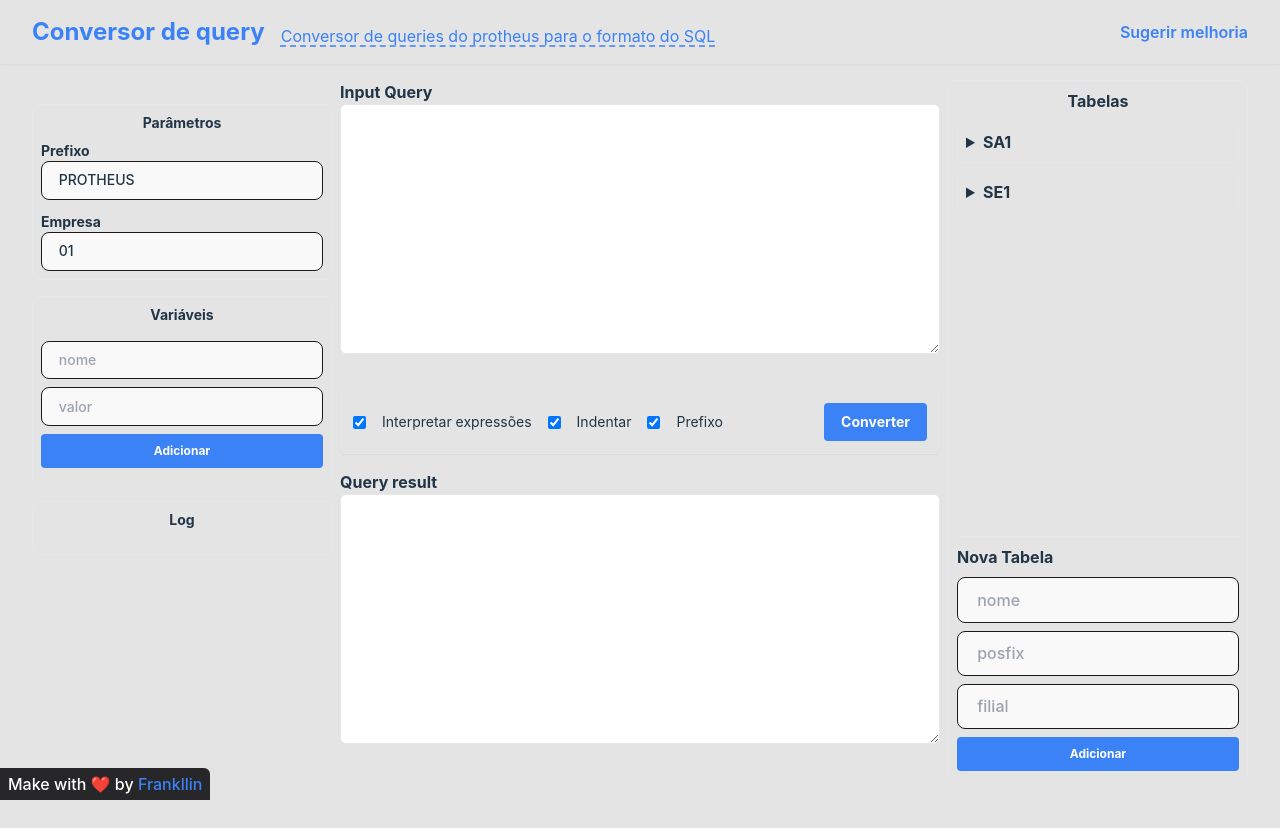
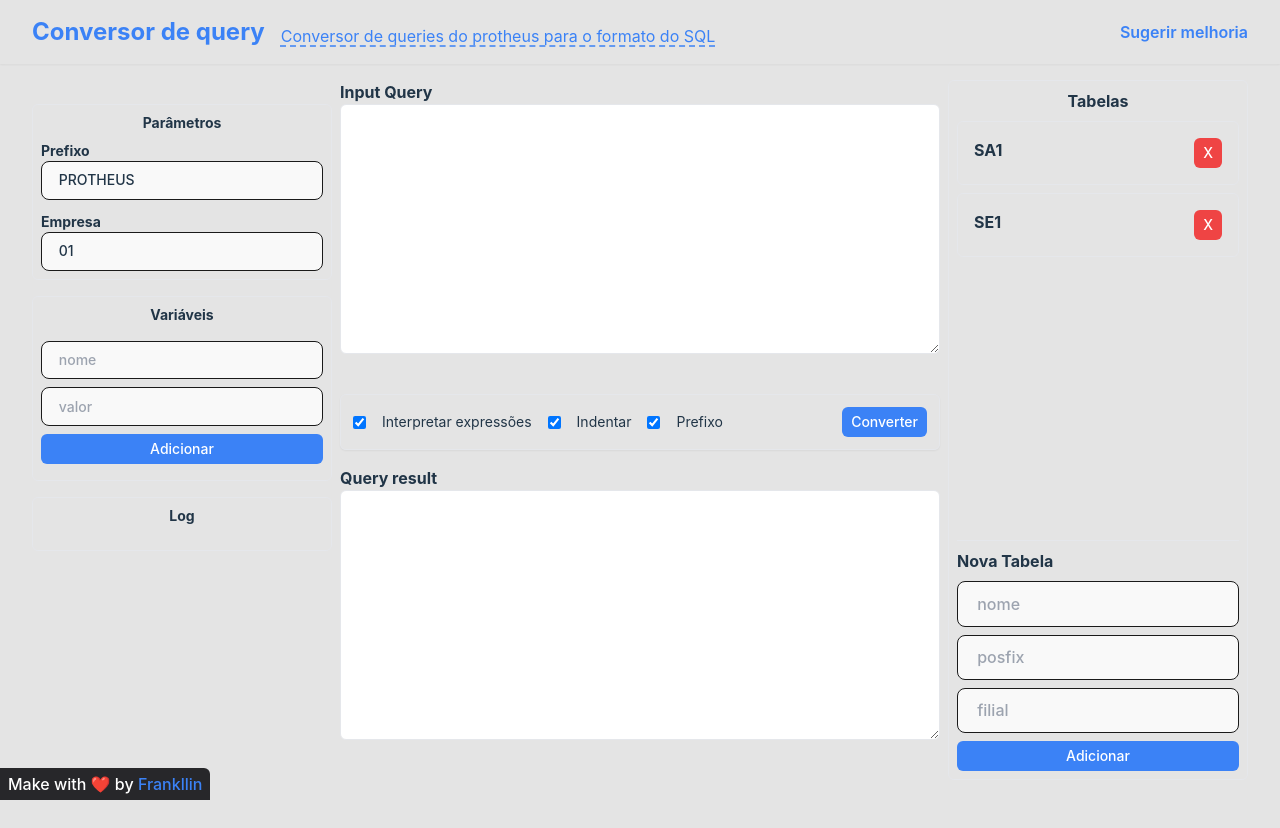
Before and after one commit to frankllin15/queryp-convert, a Preact app: page / in a window 1280 px wide. Built offline with nearby package versions, Linux system fonts and the light colour scheme.

Commit message:
update aside table

```diff
--- a/src/app.jsx
+++ b/src/app.jsx
@@ -2,7 +2,7 @@ import { useState } from "preact/hooks";
 import "./app.css";
 import { Header } from "./components/layout/Header";
 import { Footer } from "./components/layout/Footer";
-import { AsideParams } from "./components/layout/AsideParams";
+import { AsideParams } from "./components/AsideParams";
 import { QueryInOut } from "./components/QueryInOut";
 import { AsideTableMenu } from "./components/AsideTableMenu";
 import { GlobalProvider } from "./context/GlobalProvider";
--- a/src/components/layout/AsideParams.jsx
+++ b/src/components/AsideParams.jsx
@@ -1,4 +1,5 @@
-import { useGlobalContext } from "../../context/GlobalProvider";
+import { useGlobalContext } from "../context/GlobalProvider";
+import { Button } from "./common/Button";
 
 export const AsideParams = () => {
     const {
@@ -100,13 +101,11 @@ export const AsideParams = () => {
                         name="value"
                         className="border"
                     ></input>
-                    <button
+                    <Button
                         type="submit"
-                        id="add-variables"
-                        className="bg-blue-500 hover:bg-blue-700 text-white font-bold py-2 px-3 rounded text-xs"
                     >
                         Adicionar
-                    </button>
+                    </Button>
                 </div>
                 <ul className="flex flex-col gap-2">
                     {variables.map((variable) => {
@@ -116,13 +115,13 @@ export const AsideParams = () => {
                                     {variable.name} = {variable.value}
                                 </span>
 
-                                <button
+                                <Button
                                     onClick={handleRemoveVariable}
                                     name={variable.name}
-                                    className="bg-red-500 hover:bg-red-700 text-white font-bold py-1 px-2 rounded text-xs"
-                                >
+                                variant="danger"
+                               >
                                     x
-                                </button>
+                                </Button>
                             </li>
                         );
                     })}
--- a/src/components/AsideTableMenu.jsx
+++ b/src/components/AsideTableMenu.jsx
@@ -1,16 +1,30 @@
+import { useState } from "preact/hooks";
 import { useGlobalContext } from "../context/GlobalProvider";
+import { Button } from "./common/Button";
 
 export const AsideTableMenu = () => {
-    const { state: { tables }, setTables } = useGlobalContext();
-
+    const {
+        state: { tables },
+        setTables,
+    } = useGlobalContext();
 
     const handleAddTable = (e) => {
         e.preventDefault();
-        if (!e.targe.name.value) {
+        if (!e.target.name.value) {
             return;
         }
 
         let newTables = [...tables];
+
+        const tableExists = newTables.find(
+            (table) =>
+                table.name?.toUpperCase() === e.target.name.value?.toUpperCase()
+        );
+
+        if (tableExists) {
+            alert("Tabela já existe");
+            return;
+        }
 
         newTables.push({
             name: e.target.name.value,
@@ -25,6 +39,16 @@ export const AsideTableMenu = () => {
         e.target.filial.value = "";
     };
 
+    const handleRemoveTable = (name) => {
+        let newTables = [...tables];
+
+        newTables = newTables.filter((table) => {
+            return table.name !== name;
+        });
+
+        setTables(newTables);
+    };
+
     return (
         <aside class="flex flex-col bg-red-00 h-[calc(100vh-100px)] border rounded-md p-2">
             <div class="flex  flex-1 flex-col">
@@ -35,17 +59,21 @@ export const AsideTableMenu = () => {
                     {tables.map((table) => {
                         return (
                             <TableItem
+                                onRemove={handleRemoveTable}
                                 name={table.name}
                                 posfix={table.posfix}
                                 filial={table.filial}
                             />
                         );
                     })}
-                    </div>
+                </div>
             </div>
 
             <hr class="my-2"></hr>
-            <form class="flex w-full flex-col gap-2  mt-auto">
+            <form
+                onSubmit={handleAddTable}
+                class="flex w-full flex-col gap-2  mt-auto"
+            >
                 <label class="font-bold" for="query">
                     Nova Tabela
                 </label>
@@ -69,24 +97,74 @@ export const AsideTableMenu = () => {
                     id="table-filial-input"
                     class="border"
                 ></input>
-                <button
-                    id="add-tables"
-                    class="bg-blue-500 hover:bg-blue-700 text-white font-bold py-2 px-3 rounded text-xs"
-                >
-                    Adicionar
-                </button>
+                <Button type="submit">Adicionar</Button>
             </form>
         </aside>
     );
 };
 
-const TableItem = ({ name, posfix, filial }) => {
+const TableItem = ({ name, posfix, filial, onRemove }) => {
+    const {
+        state: { tables },
+        setTables,
+    } = useGlobalContext();
+    const handleUpdate = (e) => {
+        if (readOnly) return;
+        let newTables = [...tables];
+
+        const tableIndex = newTables.findIndex((table) => table.name === name);
+
+        newTables[tableIndex] = {
+            ...newTables[tableIndex],
+            [e.target.name]: e.target.value,
+        };
+
+        setTables(newTables);
+
+        setReadOnly(true);
+    };
+
+    const [readOnly, setReadOnly] = useState(true);
+
+    const handleClickInput = (e) => {
+        if (e.detail <= 1) return;
+        setReadOnly(false);
+    };
+
     return (
         <details class="border rounded-md p-2">
-            <summary class="font-bold">{name}</summary>
+            <summary class="font-bold flex justify-between p-2">
+                <span>{name}</span>
+                <Button title="Remover" variant="danger" onClick={() => onRemove(name)}>
+                    X
+                </Button>
+            </summary>
             <div class="flex flex-col gap-2">
-                <span>Posfix: {posfix}</span>
-                <span>Filial: {filial}</span>
+                <input
+                    title="Dois cliques para editar"
+                    onBlur={handleUpdate}
+                    onClick={handleClickInput}
+                    readOnly={readOnly}
+                    className={readOnly ? "outline-none" : ""}
+                    placeholder="posfix"
+                    type="text"
+                    name="posfix"
+                    value={posfix}
+                    onChange={handleUpdate}
+                ></input>
+                <input
+                    title="Dois cliques para editar"
+                    onBlur={handleUpdate}
+                    onClick={handleClickInput}
+                    readOnly={readOnly}
+                    className={readOnly ? "outline-none" : ""}
+                    placeholder="filial"
+                    type="text"
+                    name="filial"
+                    id="table-filial-input"
+                    value={filial}
+                    onChange={handleUpdate}
+                ></input>
             </div>
         </details>
     );
--- a/src/components/QueryInOut.jsx
+++ b/src/components/QueryInOut.jsx
@@ -1,13 +1,13 @@
 import { useState } from "preact/hooks";
 import { useGlobalContext } from "../context/GlobalProvider";
 import { addPrefix, parseExpression } from "../util/format";
+import { Button } from "./common/Button";
 
 export const QueryInOut = () => {
     const { state, setOptions, setErrors } = useGlobalContext();
     const [input, setInput] = useState("");
     const [output, setOutput] = useState("");
 
-    console.log(state);
 
     const handleCahngeOptions = (e) => {
         setOptions({ ...state.options, [e.target.name]: e.target.checked });
@@ -84,13 +84,11 @@ export const QueryInOut = () => {
                         <label for="option3">Prefixo</label>
                     </div>
 
-                    <button
+                    <Button
                         onClick={handleConvert}
-                        id="convert"
-                        class="bg-blue-500 hover:bg-blue-700 text-white font-bold py-2 px-4 rounded"
-                    >
+                        >
                         Converter
-                    </button>
+                    </Button>
                 </div>
                 <div class="flex flex-1 flex-col relative">
                     <label class="font-bold" for="query">
--- /dev/null
+++ b/src/components/common/Button.jsx
@@ -0,0 +1,23 @@
+export const Button = ({ children, onClick, className, type="", variant="primary", title="" }) => {
+    const variants = {
+        primary: {
+            bg: "bg-blue-500 hover:bg-blue-700",
+            text: "text-white",
+        },
+        danger: {
+            bg: "bg-red-500 hover:bg-red-700",
+            text: "text-white",
+        }
+    }
+
+    return (
+        <button
+            title={title}
+            type={type}
+            onClick={onClick}
+            className={`border rounded-md py-1 px-2 text-sm ${variants[variant].bg} ${variants[variant].text} transition-colors duration-300 ease-in-out ${className}`}
+            >
+            {children}
+        </button>
+    );
+}
--- a/src/util/format.js
+++ b/src/util/format.js
@@ -24,7 +24,6 @@ order by 2 desc
 export function parseExpression(str = "", customVariables, tablesInfo) {
     let errors = [];
     const posfix = "030";
-    console.log("tablesInfo", tablesInfo)
     const expressions = [
         {
             pattern: /%notdel%/g,
@@ -35,12 +34,10 @@ export function parseExpression(str = "", customVariables, tablesInfo) {
             pattern: /%Table:([a-z]{1}[A-Z0-1]{2})%/gi,
             value: "$1" + posfix,
             handle: (match) => {
-                console.log(tablesInfo)
                 const table = tablesInfo.find(
                     (table) => table.name === match[1]
                 );
 
-                console.log(table)
                 return table?.name ? table.name + table?.posfix : match[0];
             },
         },
@@ -65,8 +62,6 @@ export function parseExpression(str = "", customVariables, tablesInfo) {
                 );
 
                 if (find) {
-                    console.log("find", find)
-                    console.log("handle", find.handle(match))
                     return find.handle(match);
                 }
 
```
